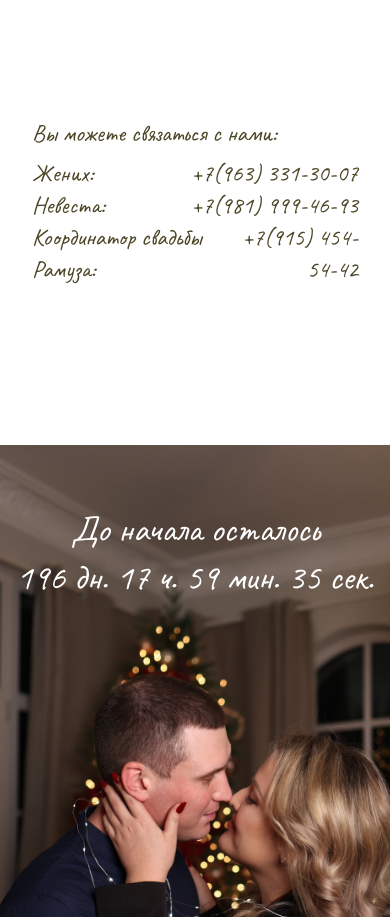
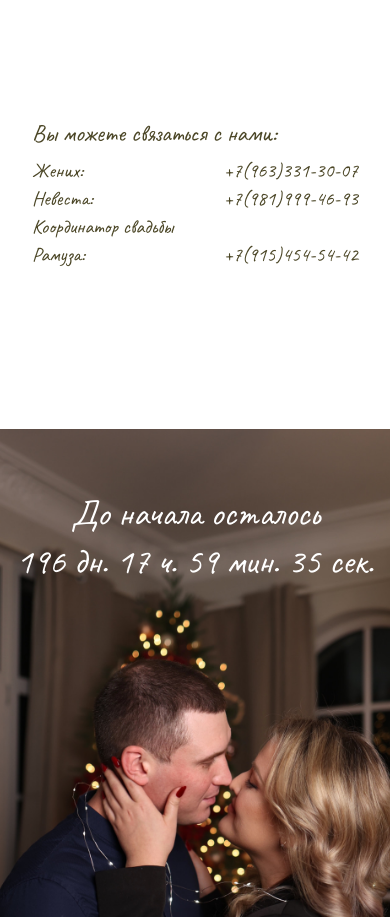
Before and after one commit to aleksaksan/weddings-landing, a website with bundled scripts: page index.html in a window 390 px wide. Shown: the part 4816-5733 px from the top of the page. Built offline with nearby package versions, Linux system fonts and the light colour scheme.

Commit message:
fixed contacts sizes

```diff
--- a/index.html
+++ b/index.html
@@ -217,14 +217,14 @@
     </form>
   </section>
 	<section class="container mt-20 mb-40">
-		<div class="flex flex-col text-2xl w-[50vw] mx-auto mobile:w-full">
+		<div class="flex flex-col text-2xl mobile:text-xl w-[50vw] mx-auto mobile:w-full">
 			<span class="text-2xl mb-2">
 				Вы можете связаться с нами:
 			</span>
 			<div>
-				<div class="flex justify-between"><span class="">Жених:</span><a class="text-end" href="tel:+7 (963) 331-30-07">+7(963) 331-30-07</a></div>
-				<div class="flex justify-between"><span class="">Невеста:</span><a class="text-end" href="tel:+7 (981) 999-46-93">+7(981) 999-46-93</a></div>
-				<div class="flex justify-between"><span class="">Координатор свадьбы Рамуза:</span><a class="text-end" href="tel:+7(915) 454-54-42">+7(915) 454-54-42</a></div>
+				<div class="flex justify-between"><span class="">Жених:</span><a class="text-end" href="tel:+7(963)331-30-07">+7(963)331-30-07</a></div>
+				<div class="flex justify-between"><span class="">Невеста:</span><a class="text-end" href="tel:+7(981)999-46-93">+7(981)999-46-93</a></div>
+				<div class="flex justify-between items-end"><span>Координатор свадьбы Рамуза:</span><a class="text-end whitespace-nowrap" href="tel:+7(915)454-54-42">+7(915)454-54-42</a></div>
 			</div>
 		</div>
 	</section>
```
Also changed, not shown: src/styles/index.css.
